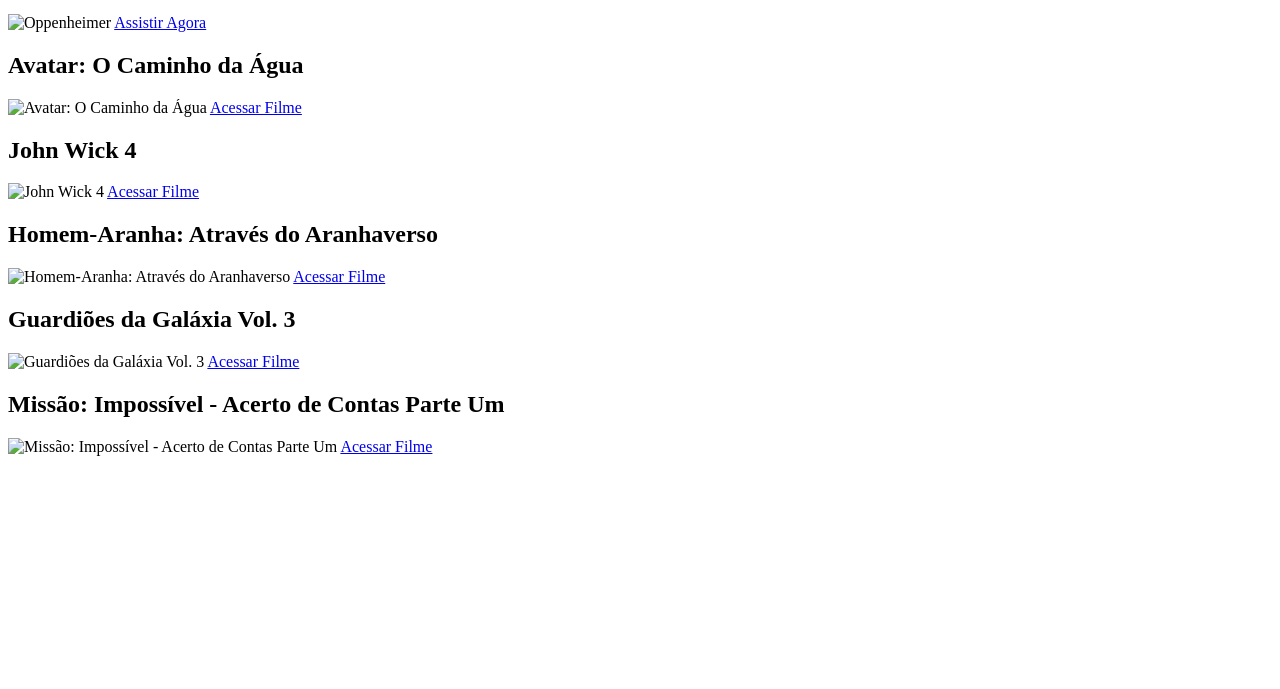
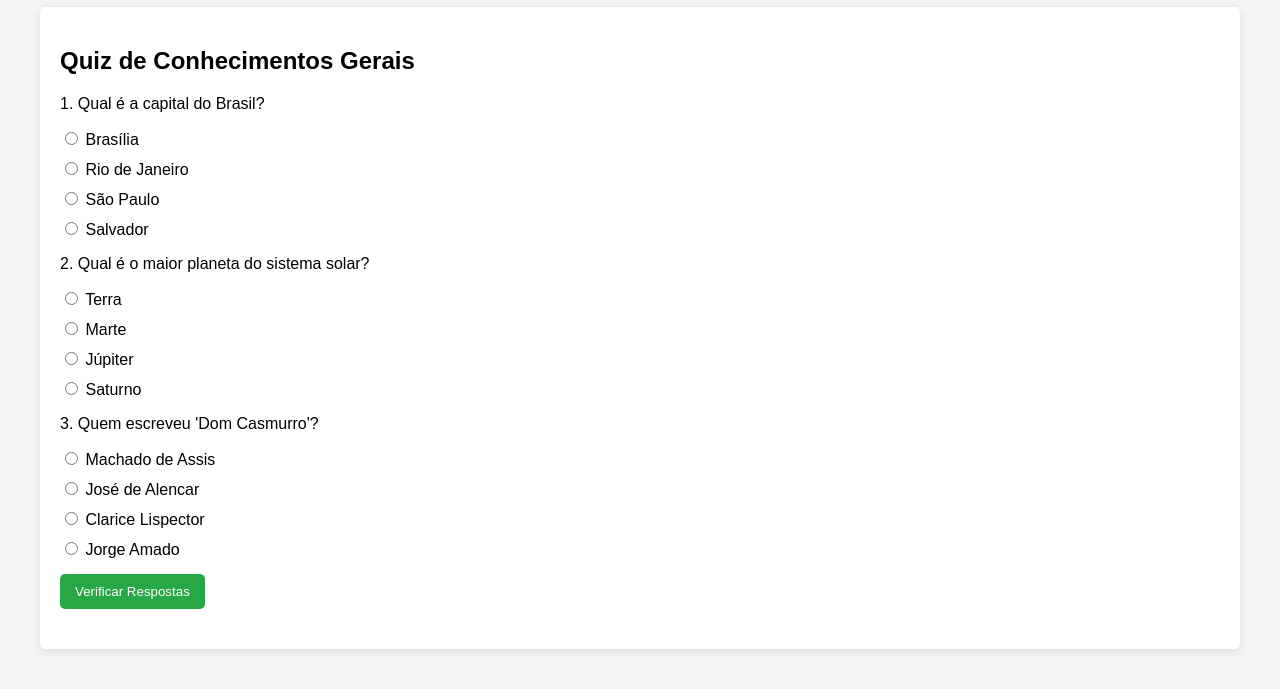
Before and after one commit to Ygor90909090/Catalogo-de-filmes, a plain HTML site: page index.html in a window 1280 px wide. Shown: the part 113-802 px from the top of the page. Drawn offline with Linux system fonts and the light colour scheme.

Commit message:
Update index.html
s

```diff
--- a/index.html
+++ b/index.html
@@ -1,53 +1,112 @@
 <!DOCTYPE html>
-<html lang="en">
+<html lang="pt-BR">
 <head>
     <meta charset="UTF-8">
     <meta name="viewport" content="width=device-width, initial-scale=1.0">
-    <title>Melhores Filmes</title>
-    <link rel="stylesheet" href="styles.css">
+    <title>Ferramenta Interativa de Estudo</title>
+    <style>
+        body {
+            font-family: Arial, sans-serif;
+            margin: 20px;
+            padding: 20px;
+            background-color: #f4f4f4;
+        }
+        h1 {
+            color: #333;
+        }
+        .quiz-container {
+            background: #fff;
+            padding: 20px;
+            border-radius: 5px;
+            box-shadow: 0 2px 10px rgba(0, 0, 0, 0.1);
+        }
+        .question {
+            margin-bottom: 15px;
+        }
+        .options {
+            margin: 10px 0;
+        }
+        button {
+            padding: 10px 15px;
+            background-color: #28a745;
+            color: white;
+            border: none;
+            border-radius: 5px;
+            cursor: pointer;
+        }
+        button:hover {
+            background-color: #218838;
+        }
+        #resultado {
+            margin-top: 20px;
+            font-weight: bold;
+        }
+    </style>
 </head>
 <body>
-
-<div class="container">
-    <h1>Melhores Filmes</h1>
-
-    <div class="movie">
-        <h2>Oppenheimer</h2>
-        <img src="003.jpg" alt="Oppenheimer">
-        <a href="https://oneflix.vip/filmes/oppenheimer/" class="more-info">Assistir Agora</a>
+    <h1>Ferramenta Interativa de Estudo</h1>
+    <div class="quiz-container">
+        <h2>Quiz de Conhecimentos Gerais</h2>
+        <div id="quiz"></div>
+        <button onclick="verificarRespostas()">Verificar Respostas</button>
+        <div id="resultado"></div>
     </div>
 
-    <div class="movie">
-        <h2>Avatar: O Caminho da Água</h2>
-        <img src="004.jpg" alt="Avatar: O Caminho da Água">
-        <a href="https://oneflix.vip/filmes/avatar-o-caminho-da-agua/" class="more-info">Acessar Filme</a>
-    </div>
+    <script>
+        const perguntas = [
+            {
+                pergunta: "Qual é a capital do Brasil?",
+                opcoes: ["Brasília", "Rio de Janeiro", "São Paulo", "Salvador"],
+                respostaCorreta: 0
+            },
+            {
+                pergunta: "Qual é o maior planeta do sistema solar?",
+                opcoes: ["Terra", "Marte", "Júpiter", "Saturno"],
+                respostaCorreta: 2
+            },
+            {
+                pergunta: "Quem escreveu 'Dom Casmurro'?",
+                opcoes: ["Machado de Assis", "José de Alencar", "Clarice Lispector", "Jorge Amado"],
+                respostaCorreta: 0
+            }
+        ];
 
-    <div class="movie">
-        <h2>John Wick 4</h2>
-        <img src="005.jpg" alt="John Wick 4">
-        <a href="https://oneflix.vip/filmes/john-wick-4-baba-yaga/" class="more-info">Acessar Filme</a>
-    </div>
+        function carregarQuiz() {
+            const quizDiv = document.getElementById('quiz');
+            perguntas.forEach((pergunta, index) => {
+                const questionElement = document.createElement('div');
+                questionElement.classList.add('question');
+                questionElement.innerHTML = `<p>${index + 1}. ${pergunta.pergunta}</p>`;
 
-    <div class="movie">
-        <h2>Homem-Aranha: Através do Aranhaverso</h2>
-        <img src="006.jpg" alt="Homem-Aranha: Através do Aranhaverso">
-        <a href="https://oneflix.vip/filmes/homem-aranha-atraves-do-aranhaverso/" class="more-info">Acessar Filme</a>
-    </div>
+                pergunta.opcoes.forEach((opcao, i) => {
+                    questionElement.innerHTML += `
+                        <div class="options">
+                            <input type="radio" name="pergunta${index}" value="${i}" id="pergunta${index}opcao${i}">
+                            <label for="pergunta${index}opcao${i}">${opcao}</label>
+                        </div>
+                    `;
+                });
+                quizDiv.appendChild(questionElement);
+            });
+        }
 
-    <div class="movie">
-        <h2>Guardiões da Galáxia Vol. 3</h2>
-        <img src="002.jpg" alt="Guardiões da Galáxia Vol. 3">
-        <a href="https://seriesflix3.to/filmes/assistir-guardioes-da-galaxia-volume-3-online-htr001/" class="more-info">Acessar Filme</a>
-    </div>
+        function verificarRespostas() {
+            let acertos = 0;
+            perguntas.forEach((pergunta, index) => {
+                const respostaSelecionada = document.querySelector(`input[name="pergunta${index}"]:checked`);
+                if (respostaSelecionada) {
+                    const respostaIndex = parseInt(respostaSelecionada.value);
+                    if (respostaIndex === pergunta.respostaCorreta) {
+                        acertos++;
+                    }
+                }
+            });
+            const resultadoDiv = document.getElementById('resultado');
+            resultadoDiv.innerHTML = `Você acertou ${acertos} de ${perguntas.length} perguntas.`;
+        }
 
-    <div class="movie">
-        <h2>Missão: Impossível - Acerto de Contas Parte Um</h2>
-        <img src="001.jpg" alt="Missão: Impossível - Acerto de Contas Parte Um">
-        <a href="https://oneflix.vip/filmes/missao-impossivel-acerto-de-contas-parte-1/" class="more-info">Acessar Filme</a>
-    </div>
-</div>
-
-<script src="scripts.js"></script>
+        // Carregar o quiz ao iniciar a página
+        window.onload = carregarQuiz;
+    </script>
 </body>
 </html>
```
